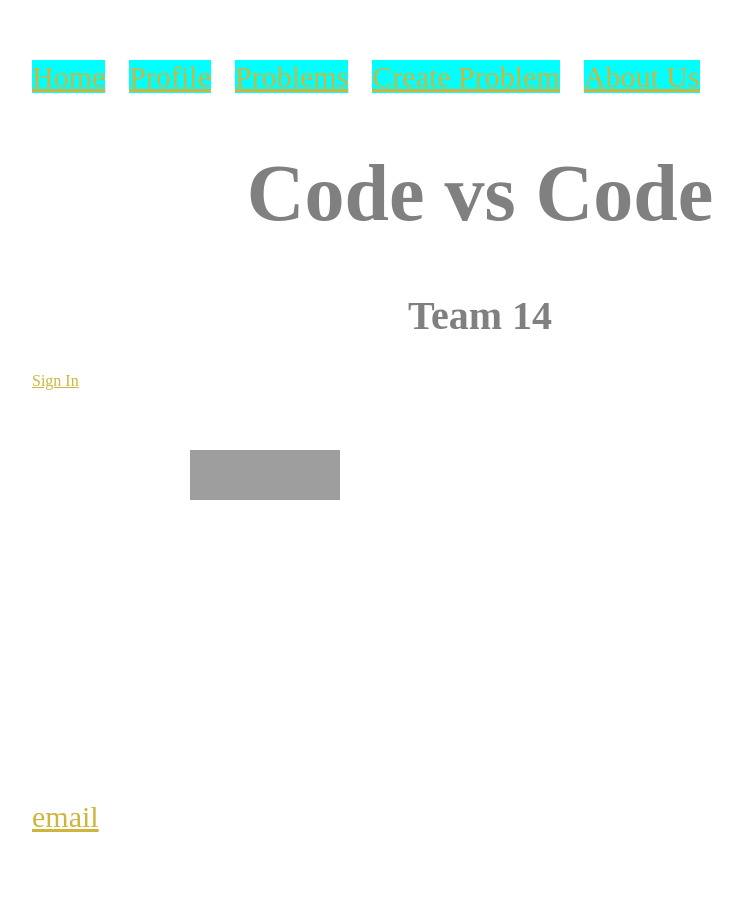
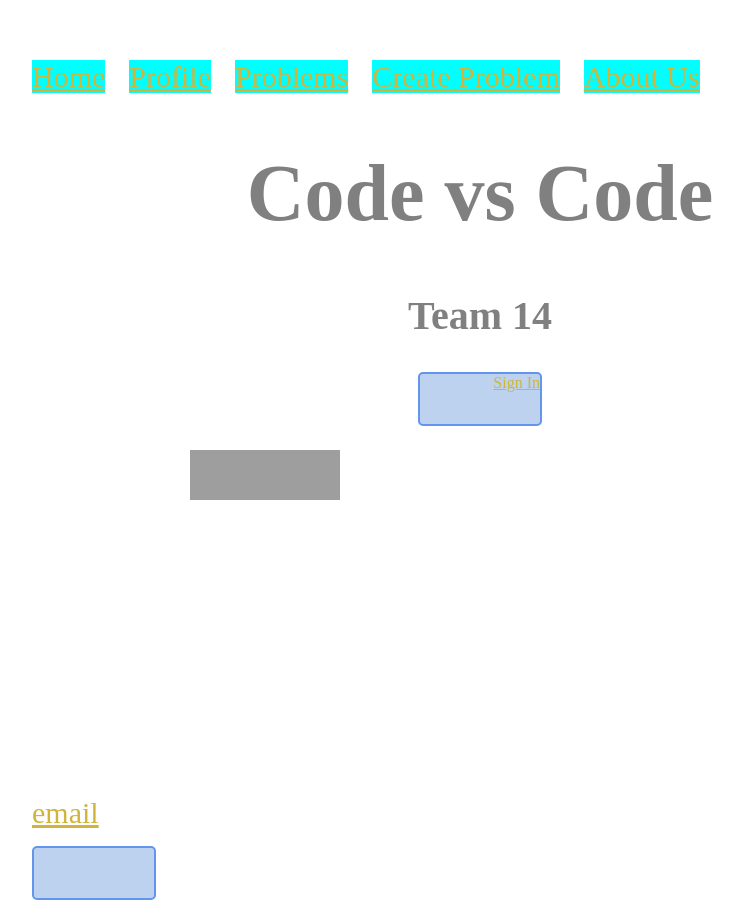
Before and after one commit to rramakrishnan246/rramakrishnan246.github.io, a Jekyll site: the page built from index.html, in a window 1280 px wide. Shown: the whole page, without its empty margins (160-903 px from the left). Built offline with Jekyll 4.4.1, drawn with Linux system fonts in a browser that asks for light colours; grey boxes are pictures that could not be loaded.

Commit message:
Update index.css

```diff
--- a/css/index.css
+++ b/css/index.css
@@ -1,4 +1,9 @@
 div {
-  height: 50px;
-  width: 120px;
+	border-radius: 5px;
+	border: 2px solid #6495ED;
+	background-color: #BCD2EE;
+	height: 50px;
+	width: 120px;
+	margin: auto;
+	text-align: right;
 }
```
